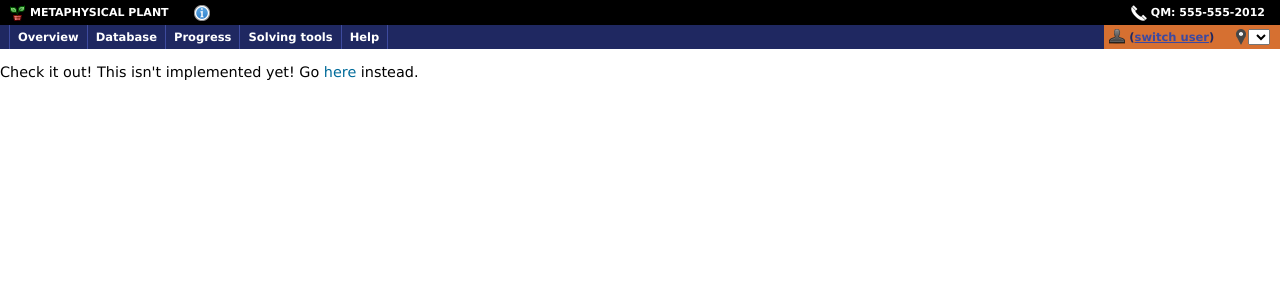
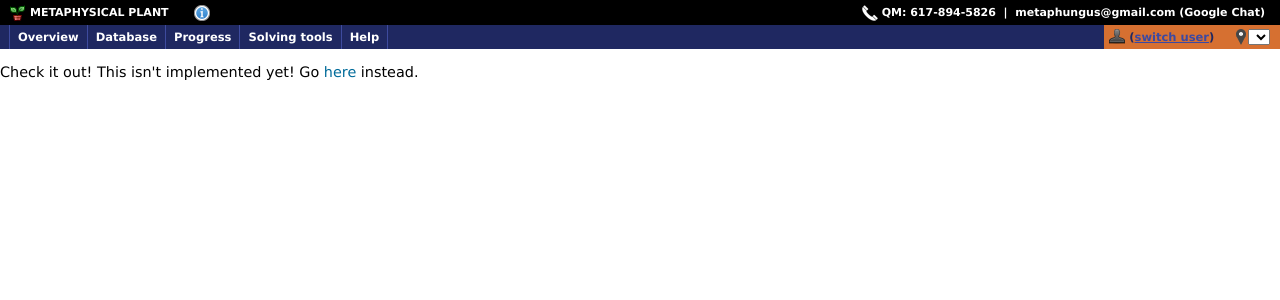
Before and after one commit to rwbarton/metaphysical-solving, a Django app: template templates/puzzles/welcome.html in a window 1280 px wide. Shown: the top 300 px of the page. Run offline with Django 3.2, Linux system fonts and the light colour scheme; the template is opened without the code that fills it, so the values that code supplies are empty.

Commit message:
Add real phone number and Google Chat username to header.

```diff
--- a/templates/puzzles/base_generic.html
+++ b/templates/puzzles/base_generic.html
@@ -27,7 +27,7 @@
        <div id="motdbanner">
             {{ motd|safe }}
        </div>
-       <div id="hqcontact">QM: 555-555-2012</div>
+       <div id="hqcontact">QM: 617-894-5826 &nbsp;|&nbsp; metaphungus@gmail.com (Google Chat)</div>
     </div>
     <div id="header">
       <ul id="navlist">
```
